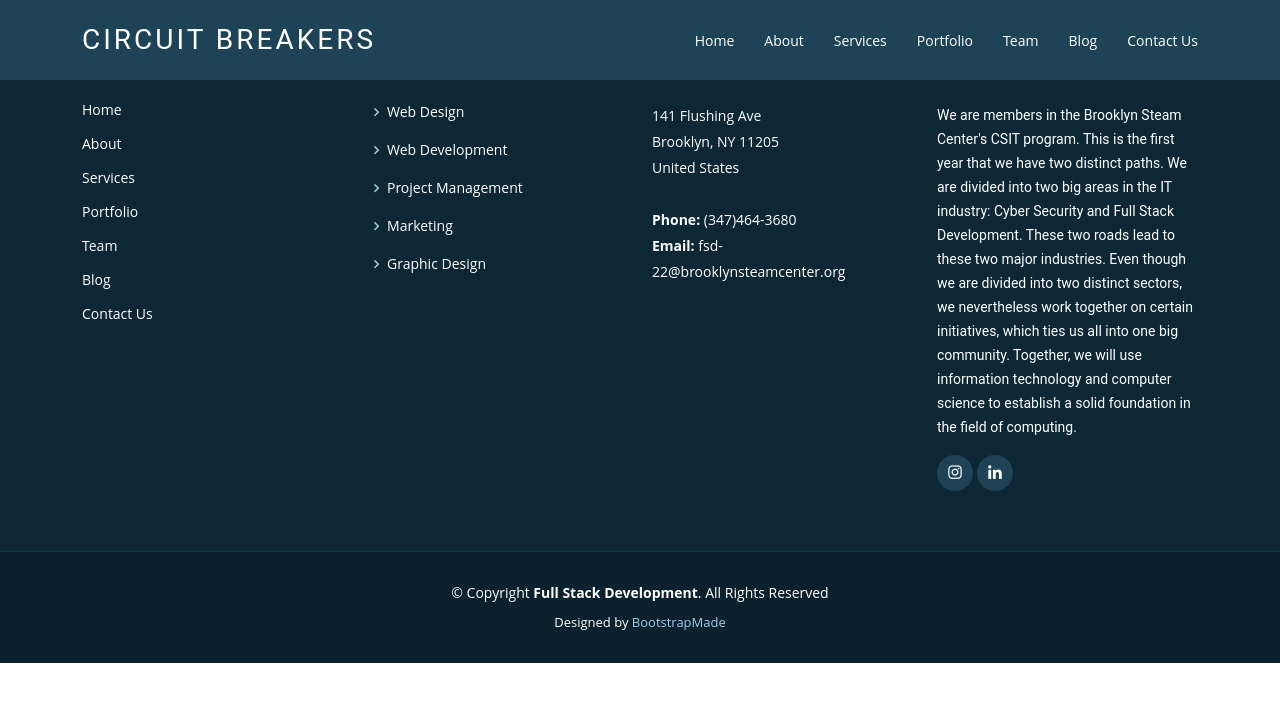
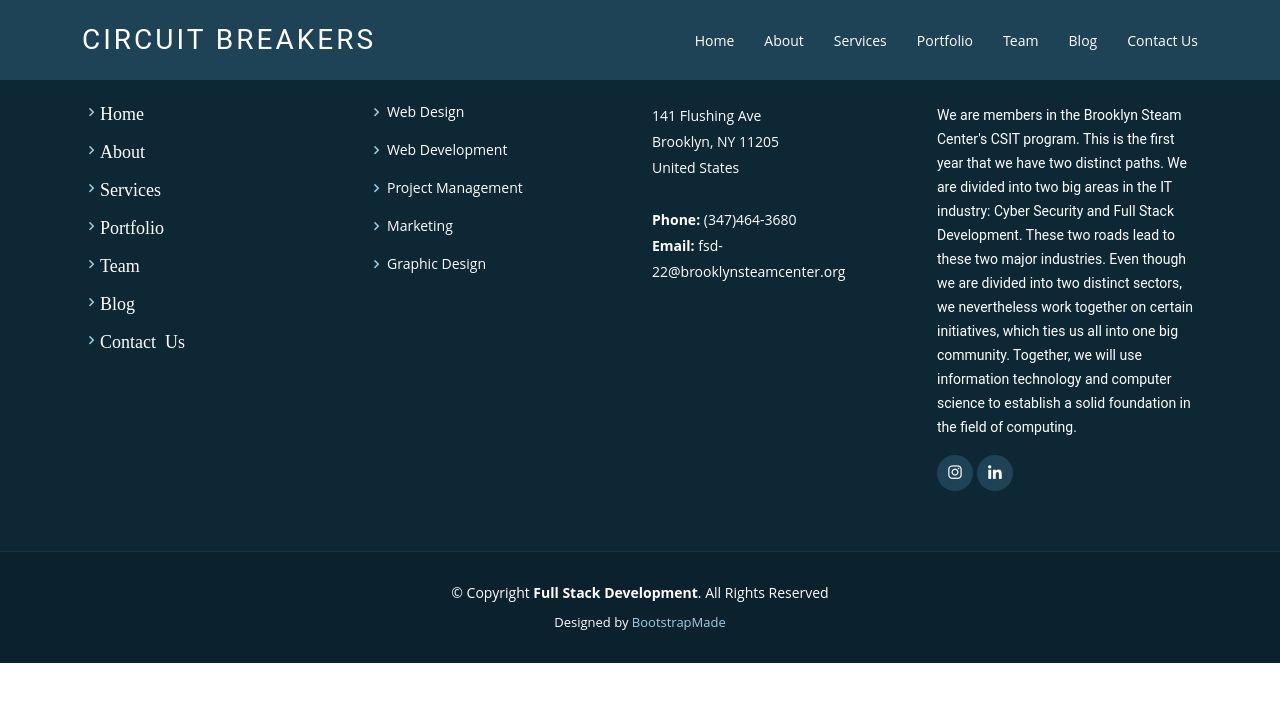
Before and after one commit to STEAM-Center-NYC/circuitbreakers.tech, a Nuxt app: page / in a window 1280 px wide. Shown: the top 702 px of the page. Built offline with nearby package versions, Linux system fonts and the light colour scheme.

Commit message:
Final Changes To Navbar and Footer

```diff
--- a/app.vue
+++ b/app.vue
@@ -36,13 +36,13 @@
       <div class="col-lg-3 col-md-6 footer-links">
         <h4>Useful Links</h4>
         <ul>
-          <li><NuxtLink class="" to="/">Home</NuxtLink></li>
-          <li><NuxtLink class="active" to="/about">About</NuxtLink></li>
-          <li><NuxtLink to="/services">Services</NuxtLink></li>
-          <li><NuxtLink to="/portfolio">Portfolio</NuxtLink></li>
-          <li><NuxtLink to="/team">Team</NuxtLink></li>
-          <li><NuxtLink to="/blog">Blog</NuxtLink></li>
-          <li><NuxtLink to="/contact">Contact Us</NuxtLink></li>
+          <li><i class="bx bx-chevron-right"><NuxtLink class="" to="/">Home</NuxtLink></i></li>
+          <li><i class="bx bx-chevron-right"><NuxtLink class="active" to="/about">About</NuxtLink></i></li>
+          <li><i class="bx bx-chevron-right"><NuxtLink to="/services">Services</NuxtLink></i></li>
+          <li><i class="bx bx-chevron-right"><NuxtLink to="/portfolio">Portfolio</NuxtLink></i></li>
+          <li><i class="bx bx-chevron-right"><NuxtLink to="/team">Team</NuxtLink></i></li>
+          <li><i class="bx bx-chevron-right"><NuxtLink to="/blog">Blog</NuxtLink></i></li>
+          <li><i class="bx bx-chevron-right"><NuxtLink to="/contact">Contact Us</NuxtLink></i></li>
         </ul>
       </div>
 
```
